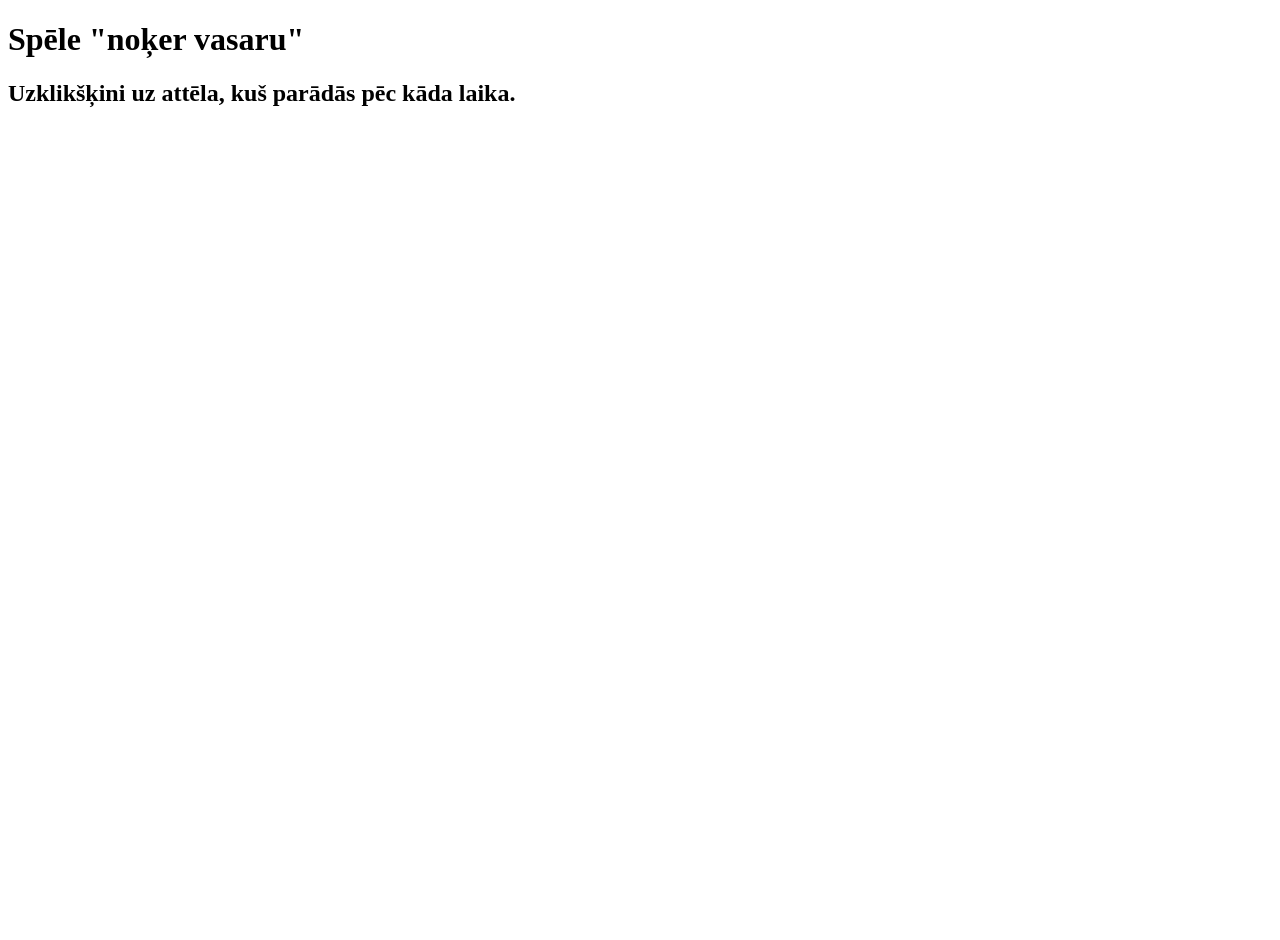
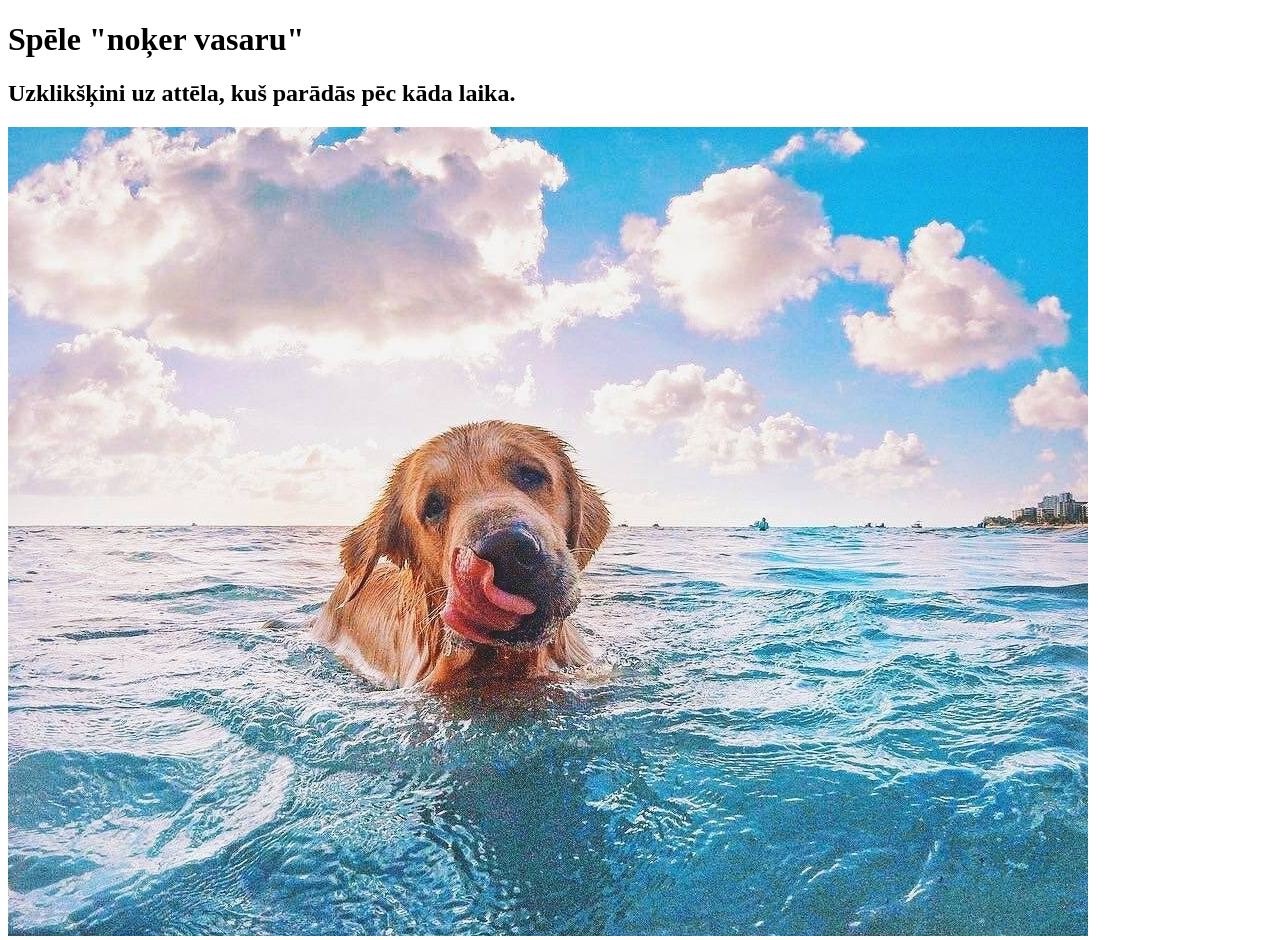
Before and after one commit to elinagirone/1.projekts, a plain HTML site: page index.html in a window 1280 px wide. Before the commit the page ends 800 px from the top, so only its background shows below. Drawn offline with Linux system fonts and the light colour scheme.

Commit message:
bildeParadas

```diff
--- a/index.html
+++ b/index.html
@@ -17,5 +17,18 @@
 
     </div>
 
+    <script>
+        var b=document.getElementById("bilde");
+        var klik=false;//vai uz bildes ir uzspiests
+
+        function bildeParadas(){
+            if (!klik){
+                b.innerHTML="<img src=dog.jpg>";
+            }
+        }
+        bildeParadas()
+
+    </script>
+
 </body>
 </html>
```
